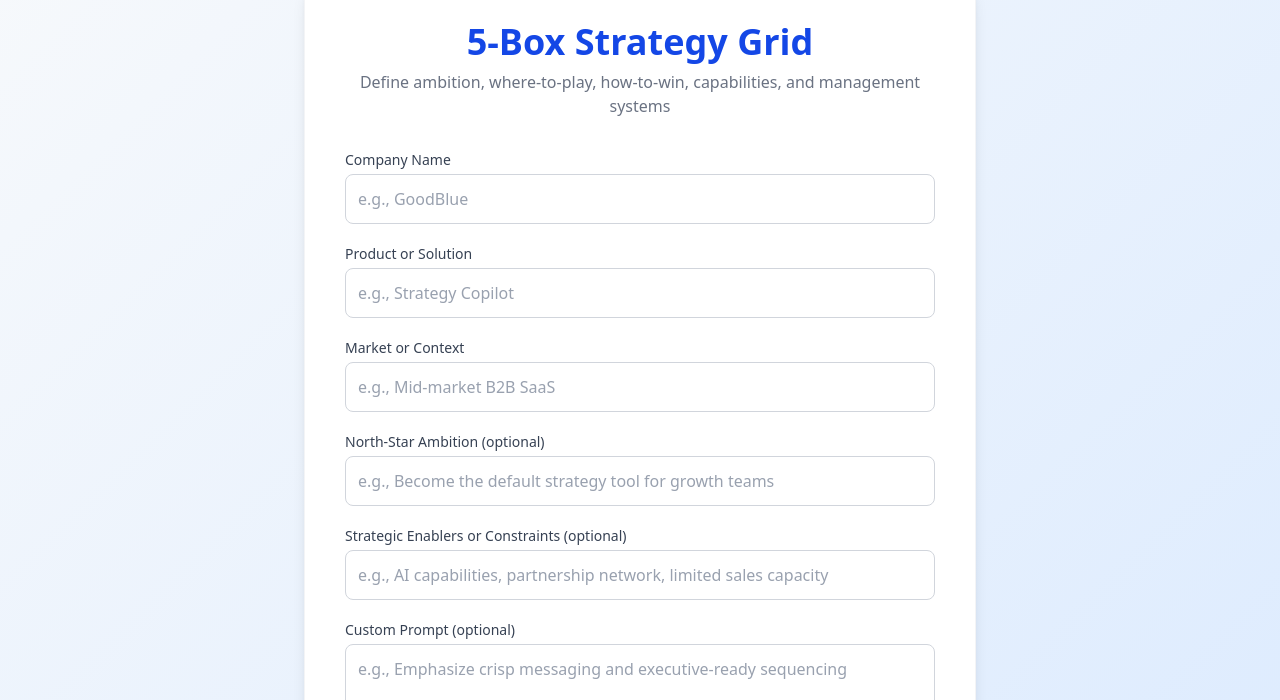
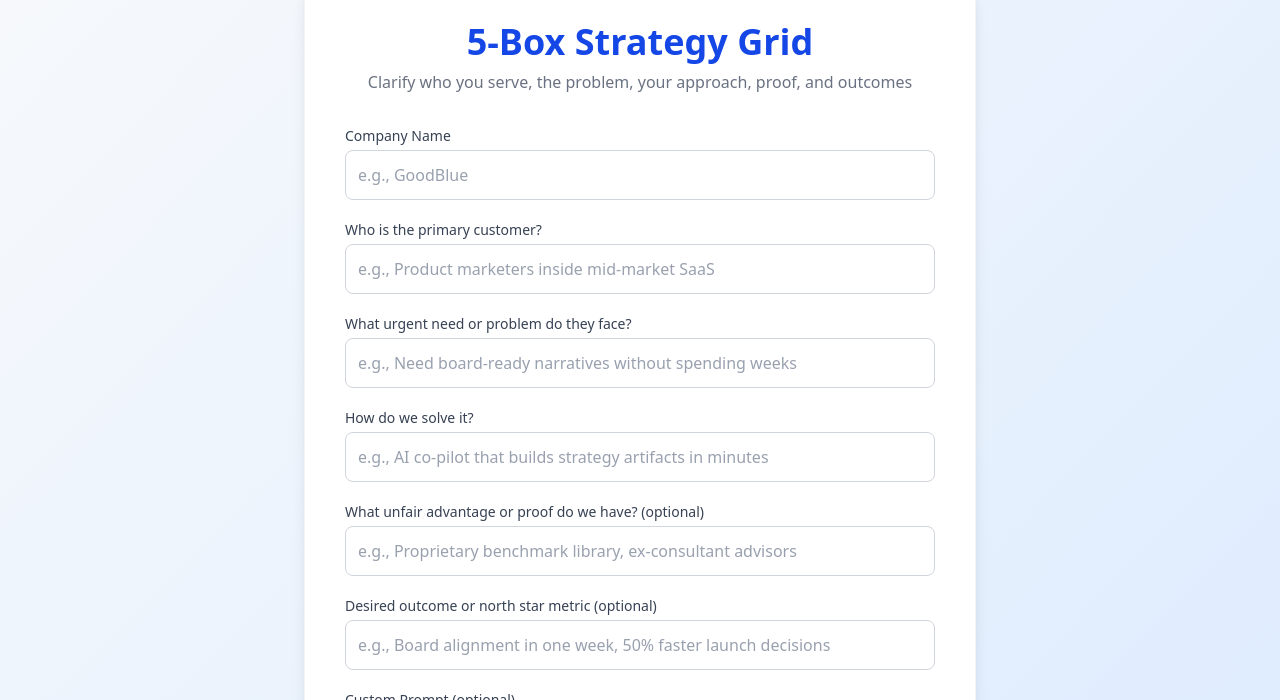
Before and after one commit to goodblue71-Strat/goodblue-web, a Next.js app: page /5box in a window 1280 px wide. Shown: the part 252-952 px from the top of the page. Built offline with nearby package versions, Linux system fonts and the light colour scheme; no server answers.

Commit message:
Update page.tsx

```diff
--- a/app/5box/page.tsx
+++ b/app/5box/page.tsx
@@ -8,10 +8,11 @@ import { generateFiveBox } from "../../lib/api";
 
 export default function FiveBoxPage() {
   const [company, setCompany] = useState("");
-  const [product, setProduct] = useState("");
-  const [market, setMarket] = useState("");
-  const [ambition, setAmbition] = useState("");
-  const [enablers, setEnablers] = useState("");
+  const [customer, setCustomer] = useState("");
+  const [need, setNeed] = useState("");
+  const [solution, setSolution] = useState("");
+  const [advantage, setAdvantage] = useState("");
+  const [outcome, setOutcome] = useState("");
   const [prompt, setPrompt] = useState("");
   const [loading, setLoading] = useState(false);
 
@@ -24,12 +25,14 @@ export default function FiveBoxPage() {
     setLoading(true);
 
     try {
+      // Map user-friendly fields to backend structure
       const data = await generateFiveBox({
-        company,
-        product,
-        market,
-        ambition: ambition || undefined,
-        enablers: enablers || undefined,
+        company: company,
+        product: solution, // "How do we solve it?" maps to product/solution
+        market: customer, // "Who is the customer?" maps to market/segment context
+        ambition: outcome || undefined, // "Desired outcome" maps to north-star ambition
+        enablers: advantage || undefined, // "Unfair advantage" maps to strategic enablers
+        customContext: need, // Pass the "need" as additional context
         prompt: prompt || undefined,
       });
 
@@ -37,10 +40,11 @@ export default function FiveBoxPage() {
         "fiveBoxResult",
         JSON.stringify({
           company,
-          product,
-          market,
-          ambition,
-          enablers,
+          customer,
+          need,
+          solution,
+          advantage,
+          outcome,
           five_box_analysis: data.five_box_analysis,
         })
       );
@@ -83,7 +87,7 @@ export default function FiveBoxPage() {
             5-Box Strategy Grid
           </h1>
           <p className="text-center text-gray-500 mb-8">
-            Define ambition, where-to-play, how-to-win, capabilities, and management systems
+            Clarify who you serve, the problem, your approach, proof, and outcomes
           </p>
 
           <form onSubmit={handleSubmit} className="space-y-5">
@@ -102,51 +106,64 @@ export default function FiveBoxPage() {
 
             <div>
               <label className="block text-sm font-medium text-gray-700 mb-1">
-                Product or Solution
+                Who is the primary customer?
               </label>
               <input
                 className="w-full border border-gray-300 p-3 rounded-lg placeholder-gray-400 focus:outline-none focus:ring-2 focus:ring-blue-500"
-                placeholder="e.g., Strategy Copilot"
-                value={product}
-                onChange={(e) => setProduct(e.target.value)}
+                placeholder="e.g., Product marketers inside mid-market SaaS"
+                value={customer}
+                onChange={(e) => setCustomer(e.target.value)}
                 required
               />
             </div>
 
             <div>
               <label className="block text-sm font-medium text-gray-700 mb-1">
-                Market or Context
+                What urgent need or problem do they face?
               </label>
               <input
                 className="w-full border border-gray-300 p-3 rounded-lg placeholder-gray-400 focus:outline-none focus:ring-2 focus:ring-blue-500"
-                placeholder="e.g., Mid-market B2B SaaS"
-                value={market}
-                onChange={(e) => setMarket(e.target.value)}
+                placeholder="e.g., Need board-ready narratives without spending weeks"
+                value={need}
+                onChange={(e) => setNeed(e.target.value)}
                 required
               />
             </div>
 
             <div>
               <label className="block text-sm font-medium text-gray-700 mb-1">
-                North-Star Ambition (optional)
+                How do we solve it?
               </label>
               <input
                 className="w-full border border-gray-300 p-3 rounded-lg placeholder-gray-400 focus:outline-none focus:ring-2 focus:ring-blue-500"
-                placeholder="e.g., Become the default strategy tool for growth teams"
-                value={ambition}
-                onChange={(e) => setAmbition(e.target.value)}
+                placeholder="e.g., AI co-pilot that builds strategy artifacts in minutes"
+                value={solution}
+                onChange={(e) => setSolution(e.target.value)}
+                required
               />
             </div>
 
             <div>
               <label className="block text-sm font-medium text-gray-700 mb-1">
-                Strategic Enablers or Constraints (optional)
+                What unfair advantage or proof do we have? (optional)
               </label>
               <input
                 className="w-full border border-gray-300 p-3 rounded-lg placeholder-gray-400 focus:outline-none focus:ring-2 focus:ring-blue-500"
-                placeholder="e.g., AI capabilities, partnership network, limited sales capacity"
-                value={enablers}
-                onChange={(e) => setEnablers(e.target.value)}
+                placeholder="e.g., Proprietary benchmark library, ex-consultant advisors"
+                value={advantage}
+                onChange={(e) => setAdvantage(e.target.value)}
+              />
+            </div>
+
+            <div>
+              <label className="block text-sm font-medium text-gray-700 mb-1">
+                Desired outcome or north star metric (optional)
+              </label>
+              <input
+                className="w-full border border-gray-300 p-3 rounded-lg placeholder-gray-400 focus:outline-none focus:ring-2 focus:ring-blue-500"
+                placeholder="e.g., Board alignment in one week, 50% faster launch decisions"
+                value={outcome}
+                onChange={(e) => setOutcome(e.target.value)}
               />
             </div>
 
```
